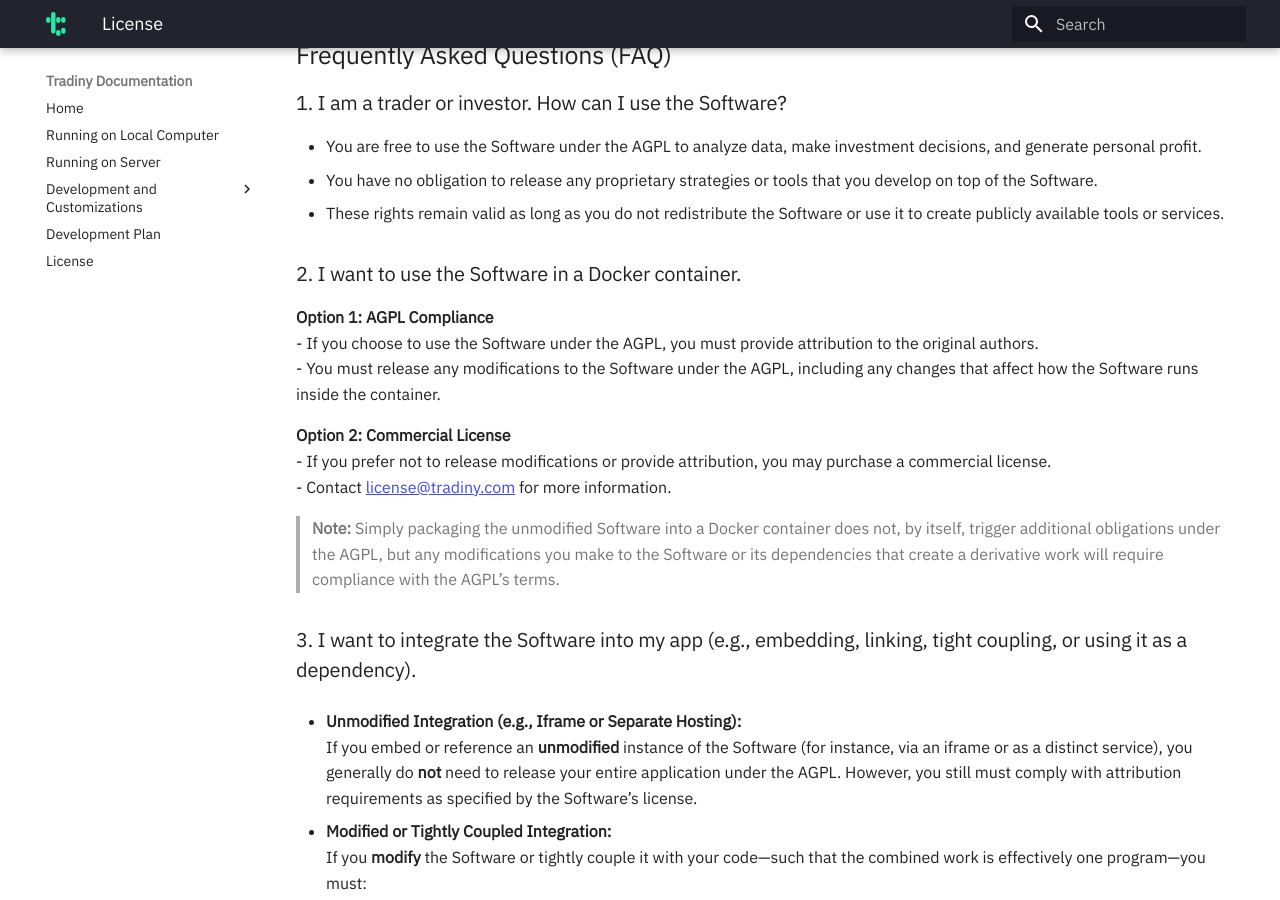
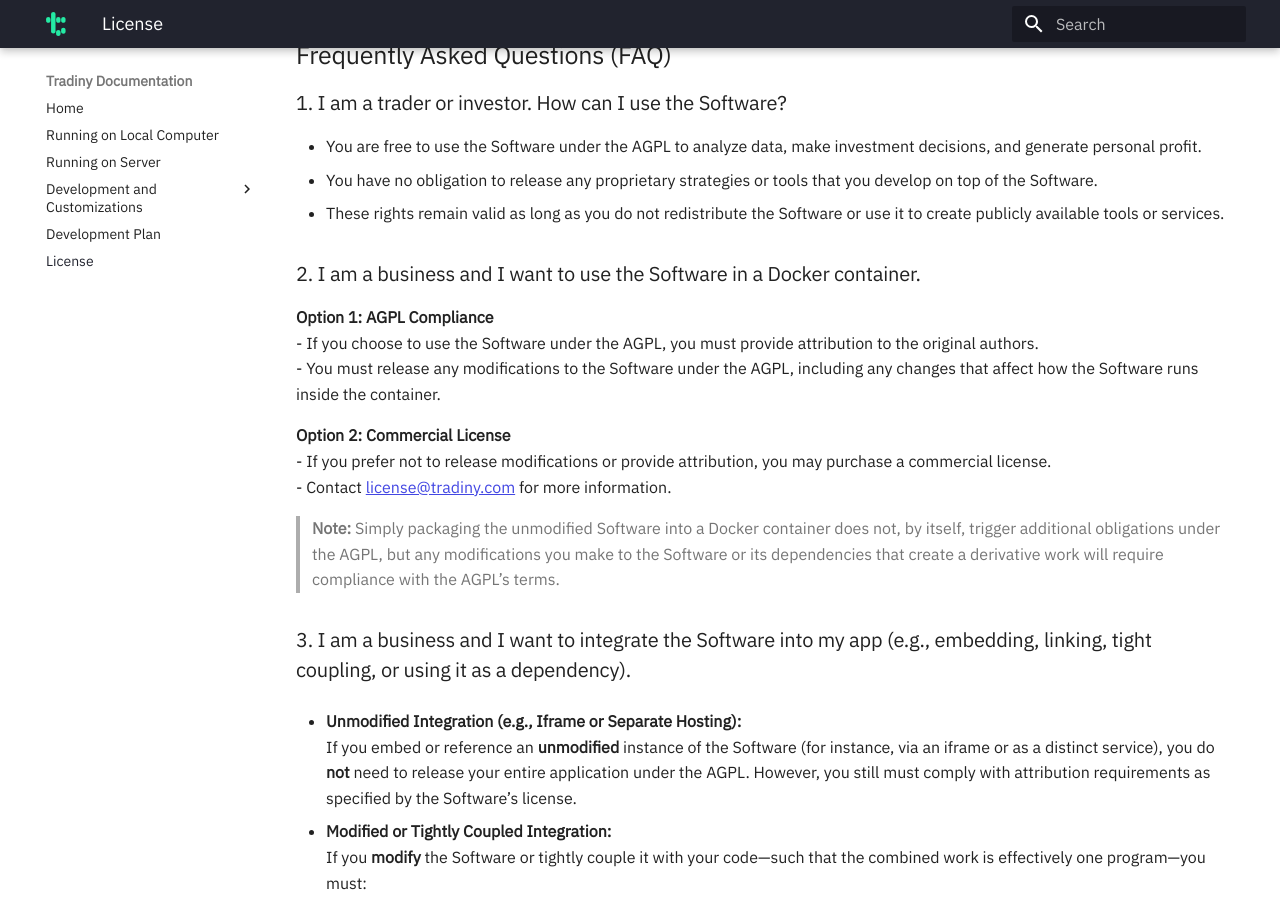
Before and after one commit to tradiny/tradiny, an MkDocs documentation site: the page built from docs/docs/license.md, in a window 1280 px wide and 900 px high, scrolled down 1731 px. Built offline with MkDocs 1.6.1 and Material for MkDocs 9.7.7, drawn with Linux system fonts in a browser that asks for light colours.

Commit message:
FIX: FAQ License further clarifications

```diff
--- a/docs/docs/license.md
+++ b/docs/docs/license.md
@@ -56,7 +56,7 @@
 - You have no obligation to release any proprietary strategies or tools that you develop on top of the Software.
 - These rights remain valid as long as you do not redistribute the Software or use it to create publicly available tools or services.
 
-### 2. I want to use the Software in a Docker container.
+### 2. I am a business and I want to use the Software in a Docker container.
 
 **Option 1: AGPL Compliance**
 - If you choose to use the Software under the AGPL, you must provide attribution to the original authors.
@@ -68,10 +68,10 @@
 
 > **Note:** Simply packaging the unmodified Software into a Docker container does not, by itself, trigger additional obligations under the AGPL, but any modifications you make to the Software or its dependencies that create a derivative work will require compliance with the AGPL’s terms.
 
-### 3. I want to integrate the Software into my app (e.g., embedding, linking, tight coupling, or using it as a dependency).
+### 3. I am a business and I want to integrate the Software into my app (e.g., embedding, linking, tight coupling, or using it as a dependency).
 
 - **Unmodified Integration (e.g., Iframe or Separate Hosting):**
-  If you embed or reference an **unmodified** instance of the Software (for instance, via an iframe or as a distinct service), you generally do **not** need to release your entire application under the AGPL. However, you still must comply with attribution requirements as specified by the Software’s license.
+  If you embed or reference an **unmodified** instance of the Software (for instance, via an iframe or as a distinct service), you do **not** need to release your entire application under the AGPL. However, you still must comply with attribution requirements as specified by the Software’s license.
 
 - **Modified or Tightly Coupled Integration:**
   If you **modify** the Software or tightly couple it with your code—such that the combined work is effectively one program—you must:
```
Also changed, not shown: LICENSE.md, frontend/LICENSE.md.
